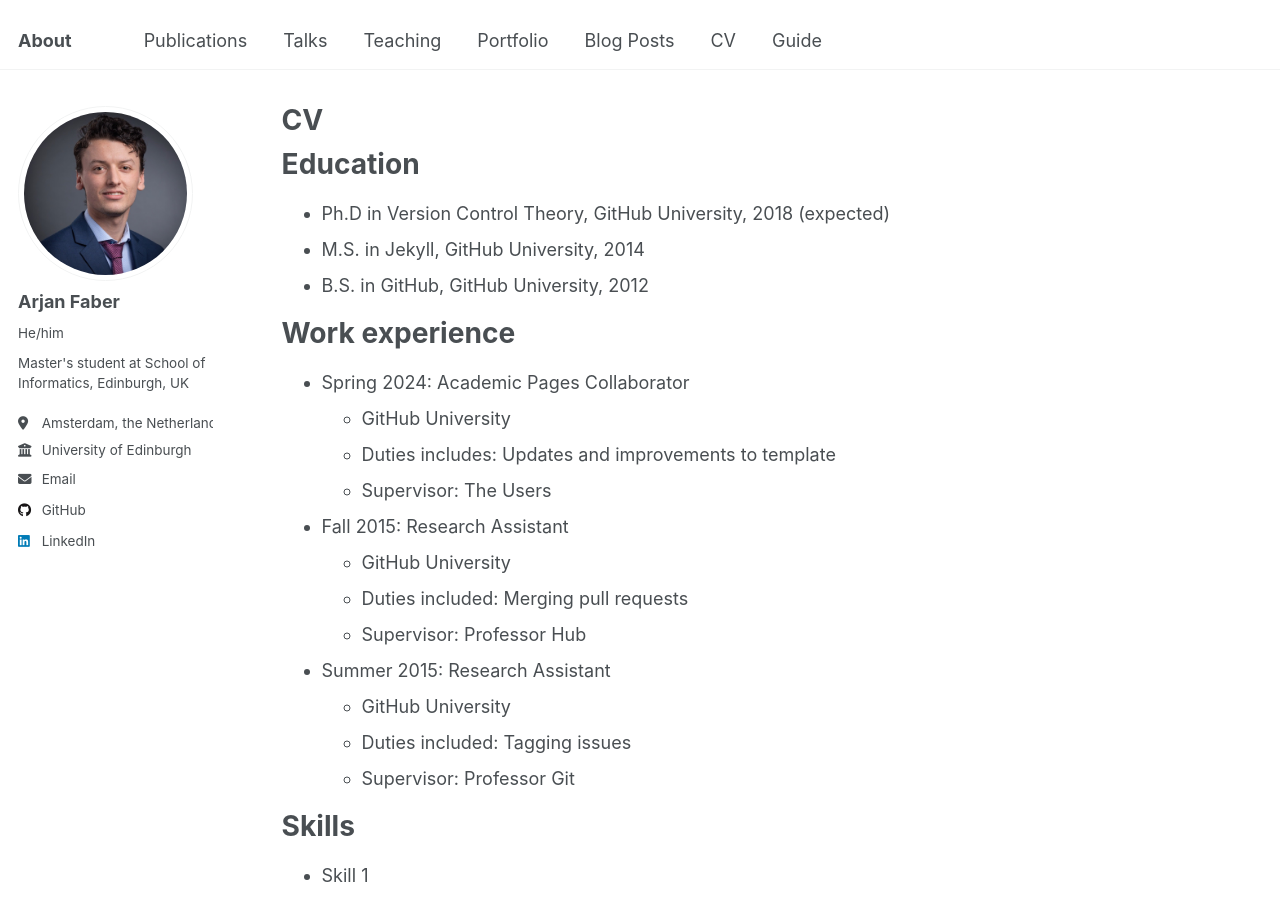
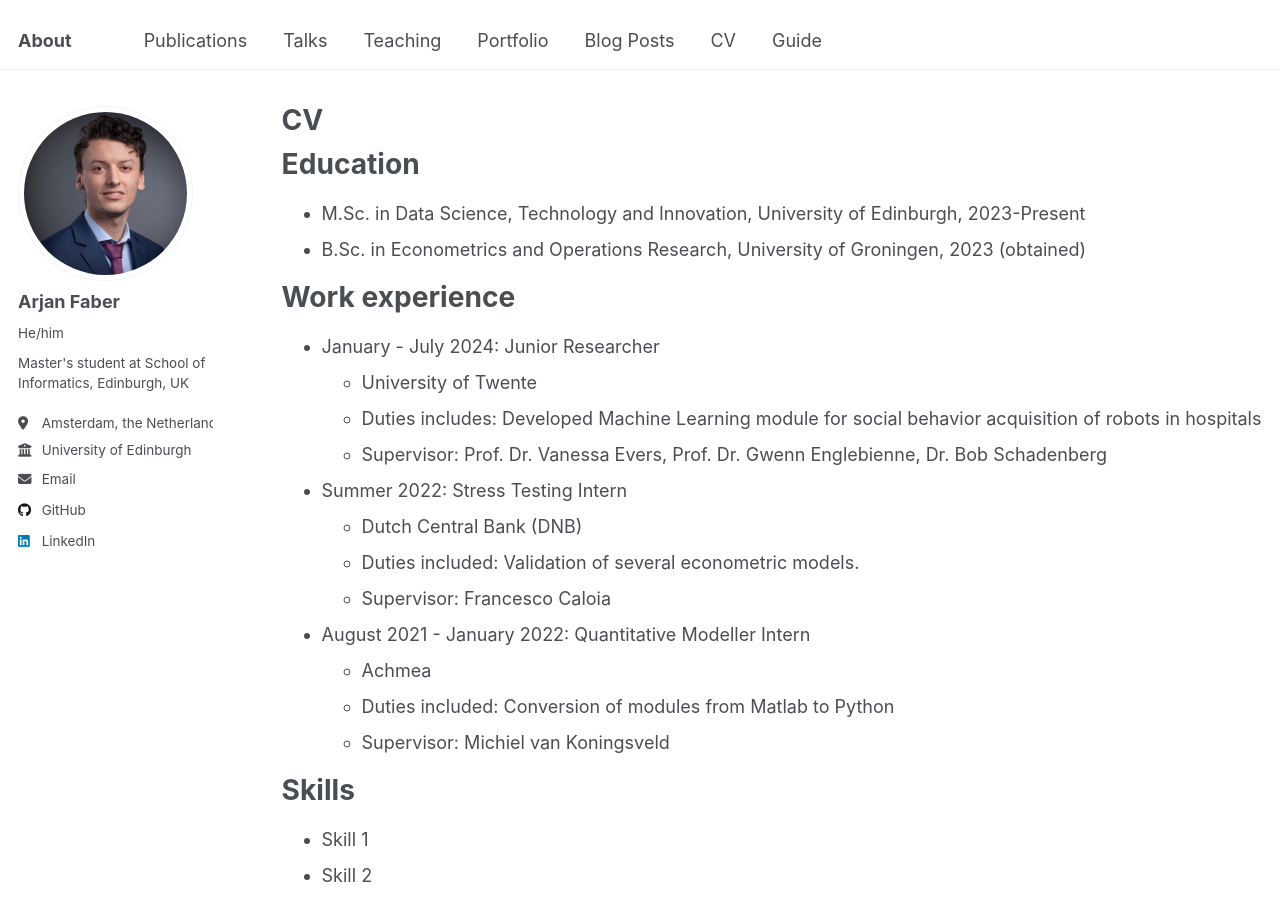
Before and after one commit to ArjFaber/arjfaber.github.io, a Jekyll site: the page built from _pages/cv.md, in a window 1280 px wide and 900 px high. Built offline with Jekyll 4.4.1, drawn with Linux system fonts in a browser that asks for light colours.

Commit message:
Update cv.md

```diff
--- a/_pages/cv.md
+++ b/_pages/cv.md
@@ -11,26 +11,25 @@
 
 Education
 ======
-* Ph.D in Version Control Theory, GitHub University, 2018 (expected)
-* M.S. in Jekyll, GitHub University, 2014
-* B.S. in GitHub, GitHub University, 2012
+* M.Sc. in Data Science, Technology and Innovation, University of Edinburgh, 2023-Present
+* B.Sc. in Econometrics and Operations Research, University of Groningen, 2023 (obtained)
 
 Work experience
 ======
-* Spring 2024: Academic Pages Collaborator
-  * GitHub University
-  * Duties includes: Updates and improvements to template
-  * Supervisor: The Users
+* January - July 2024: Junior Researcher
+  * University of Twente
+  * Duties includes: Developed Machine Learning module for social behavior acquisition of robots in hospitals
+  * Supervisor: Prof. Dr. Vanessa Evers, Prof. Dr. Gwenn Englebienne, Dr. Bob Schadenberg
 
-* Fall 2015: Research Assistant
-  * GitHub University
-  * Duties included: Merging pull requests
-  * Supervisor: Professor Hub
+* Summer 2022: Stress Testing Intern
+  * Dutch Central Bank (DNB)
+  * Duties included: Validation of several econometric models.
+  * Supervisor: Francesco Caloia
 
-* Summer 2015: Research Assistant
-  * GitHub University
-  * Duties included: Tagging issues
-  * Supervisor: Professor Git
+* August 2021 - January 2022: Quantitative Modeller Intern
+  * Achmea
+  * Duties included: Conversion of modules from Matlab to Python
+  * Supervisor: Michiel van Koningsveld
 
 Skills
 ======
```
